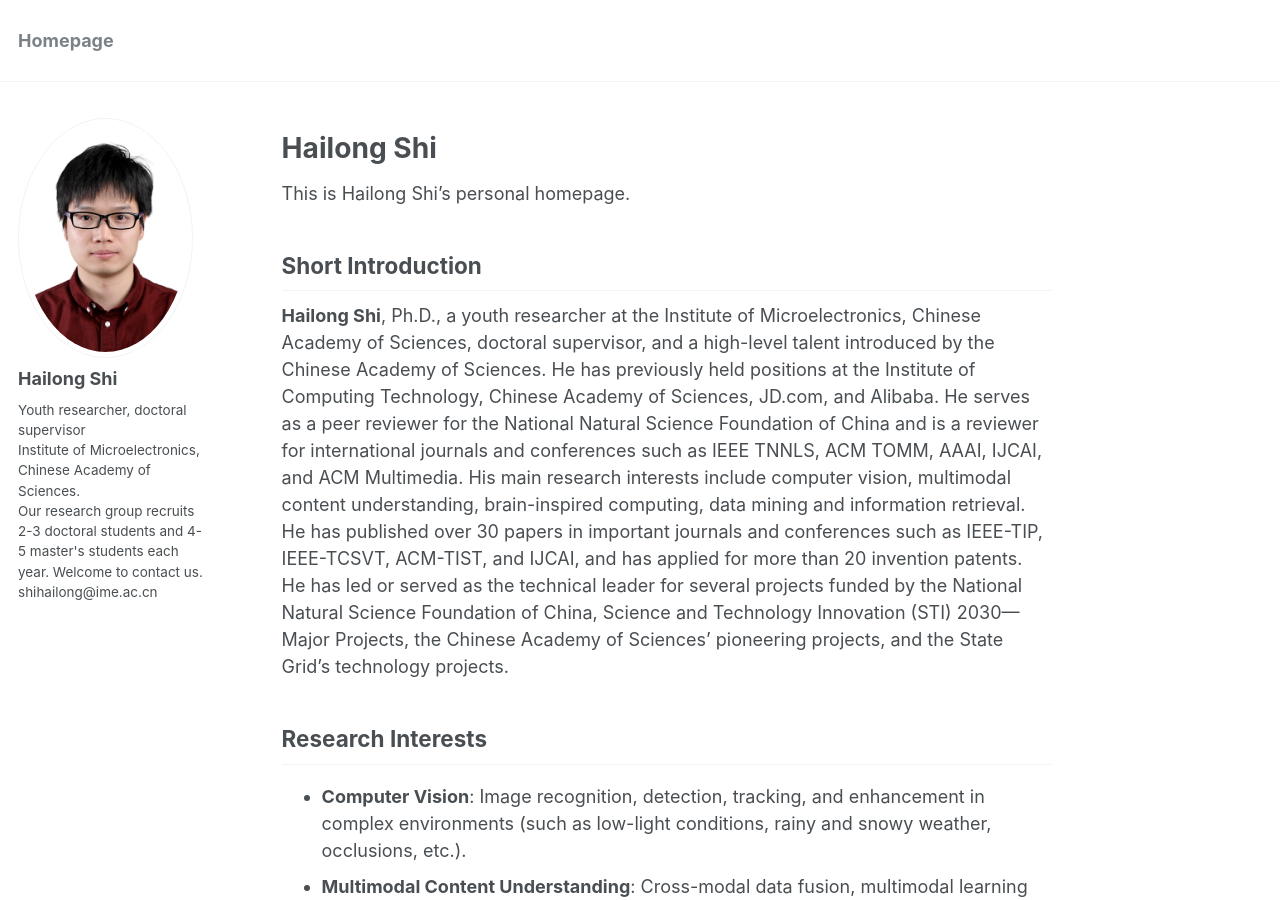
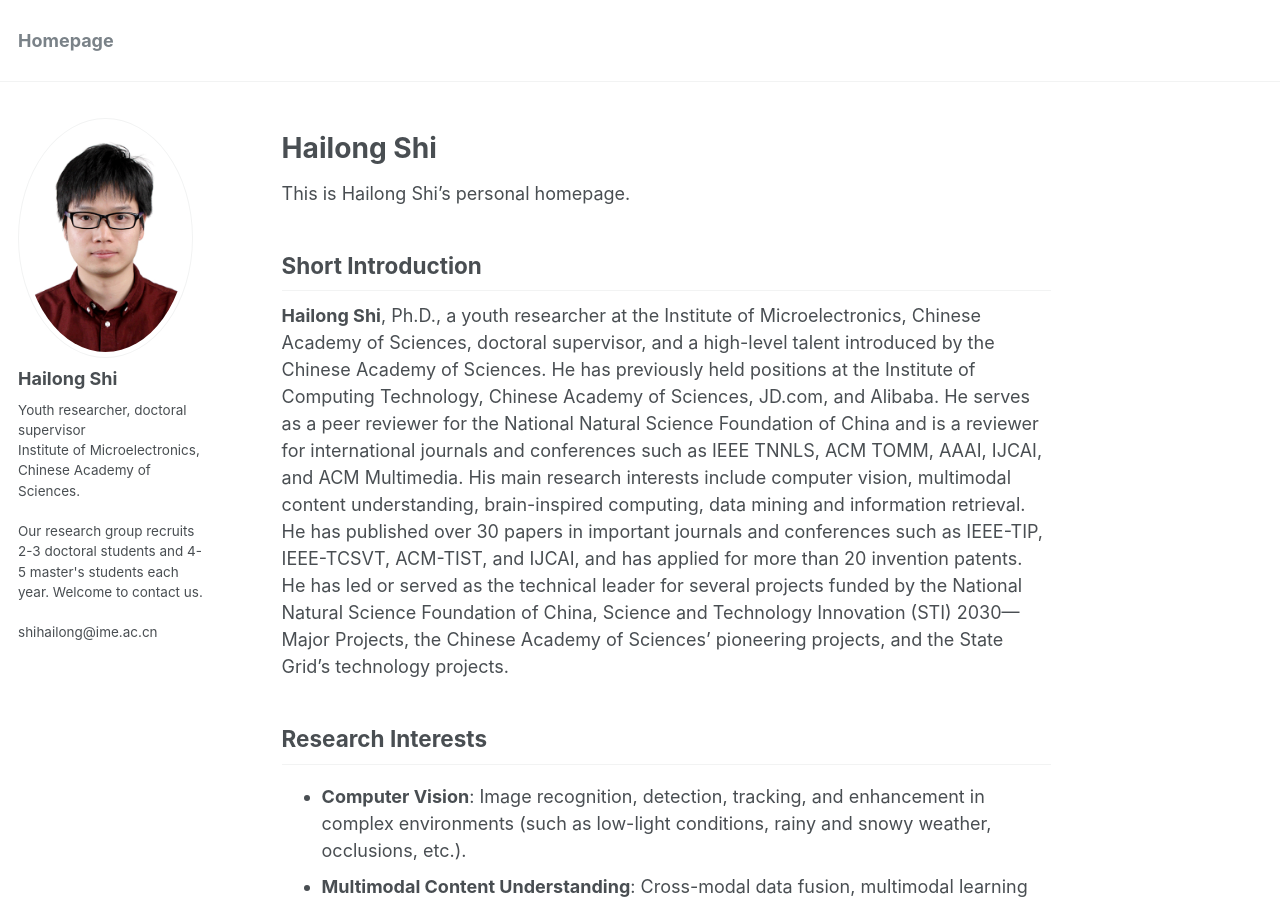
Before and after one commit to shihailong2023/shihailong2023.github.io, a Jekyll site: the page built from _pages/about.md, in a window 1280 px wide and 900 px high. Built offline with Jekyll 4.4.1, drawn with Linux system fonts in a browser that asks for light colours.

```diff
--- a/_config.yml
+++ b/_config.yml
@@ -83,8 +83,8 @@ author:
   name             : "Hailong Shi"
   avatar           : "shihailong.jpg"
   bio              : "Youth researcher, doctoral supervisor <br>
-                      Institute of Microelectronics, Chinese Academy of Sciences. <br>
-                      Our research group recruits 2-3 doctoral students and 4-5 master's students each year. Welcome to contact us.<br>
+                      Institute of Microelectronics, Chinese Academy of Sciences. <br><br>
+                      Our research group recruits 2-3 doctoral students and 4-5 master's students each year. Welcome to contact us.<br><br>
                       shihailong@ime.ac.cn"
   location         : # "Sydney, Australia"
   employer         :
```
